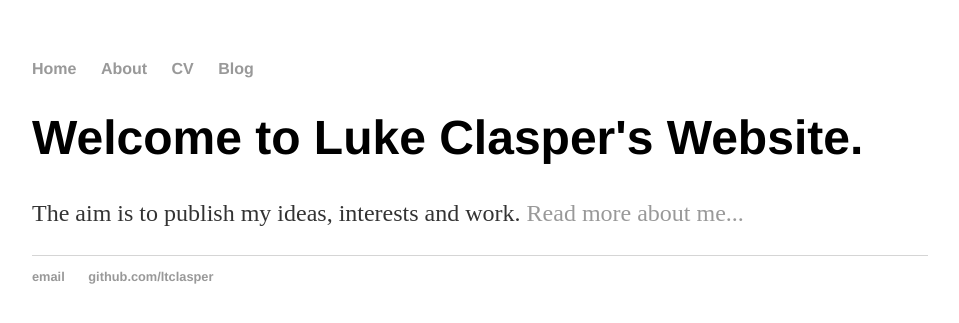
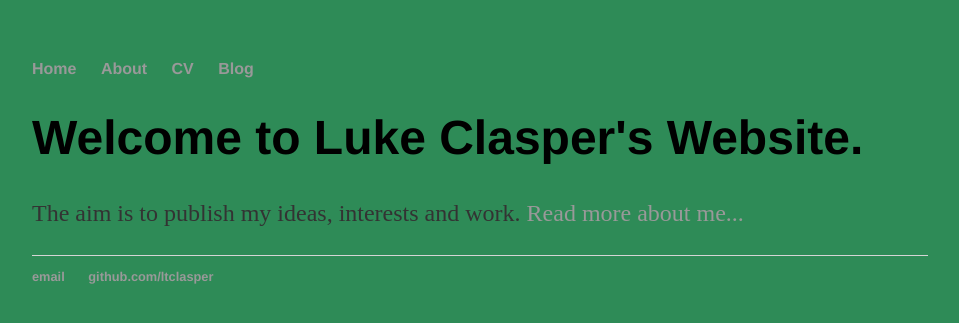
Before and after one commit to ltclasper/ltclasper.github.io, a Jekyll site: the page built from index.html, in a window 1280 px wide. Shown: the top 323 px of the page, without its empty margins (160-1119 px from the left). Built offline with Jekyll 4.4.1, drawn with Linux system fonts in a browser that asks for light colours.

Commit message:
Update main.css

```diff
--- a/css/main.css
+++ b/css/main.css
@@ -1,6 +1,7 @@
 body {
     margin: 60px auto;
     width: 70%;
+    background-color: SeaGreen;
 }
 nav ul, footer ul {
     font-family:'Helvetica', 'Arial', 'Sans-Serif';
```
